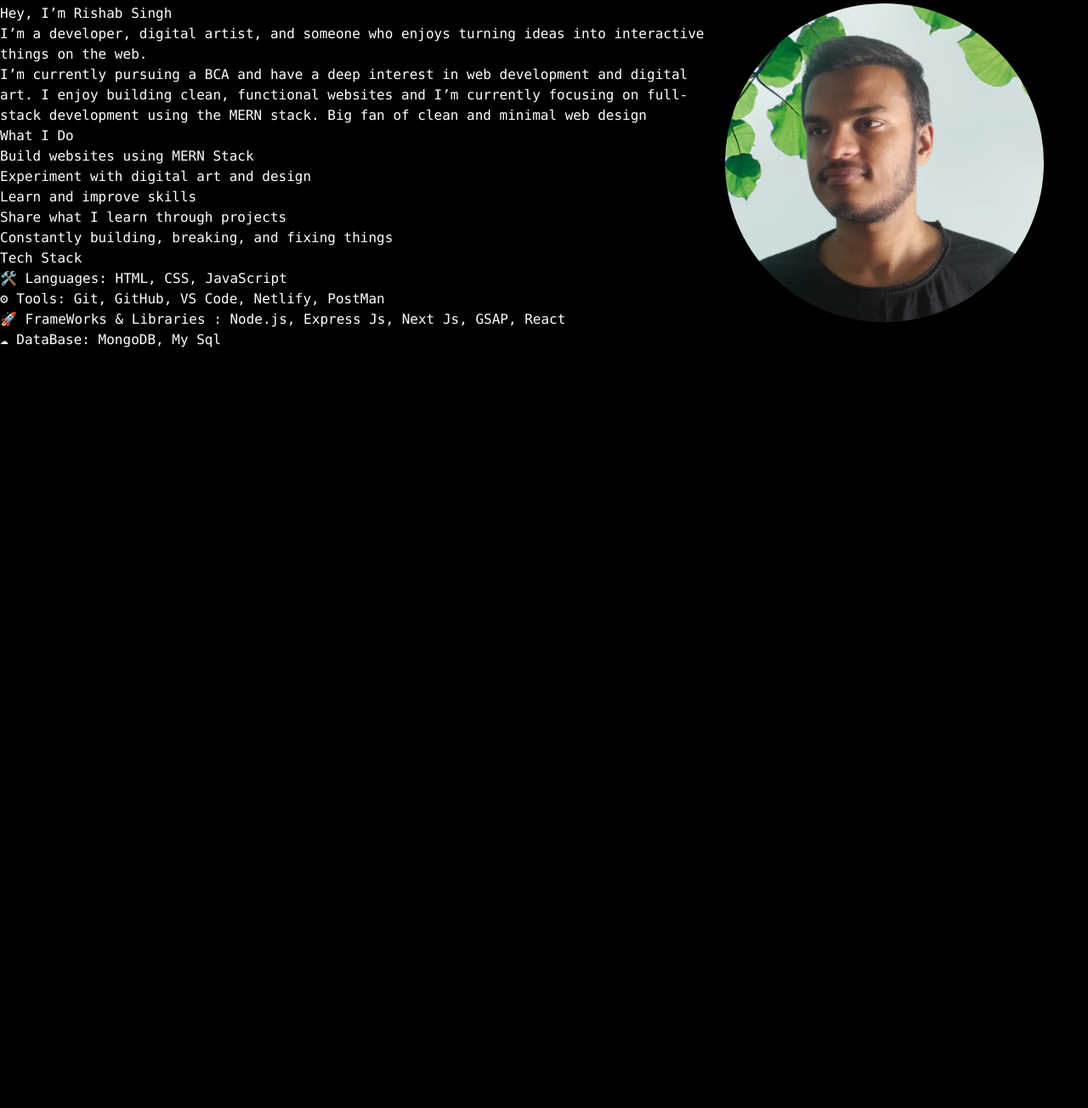
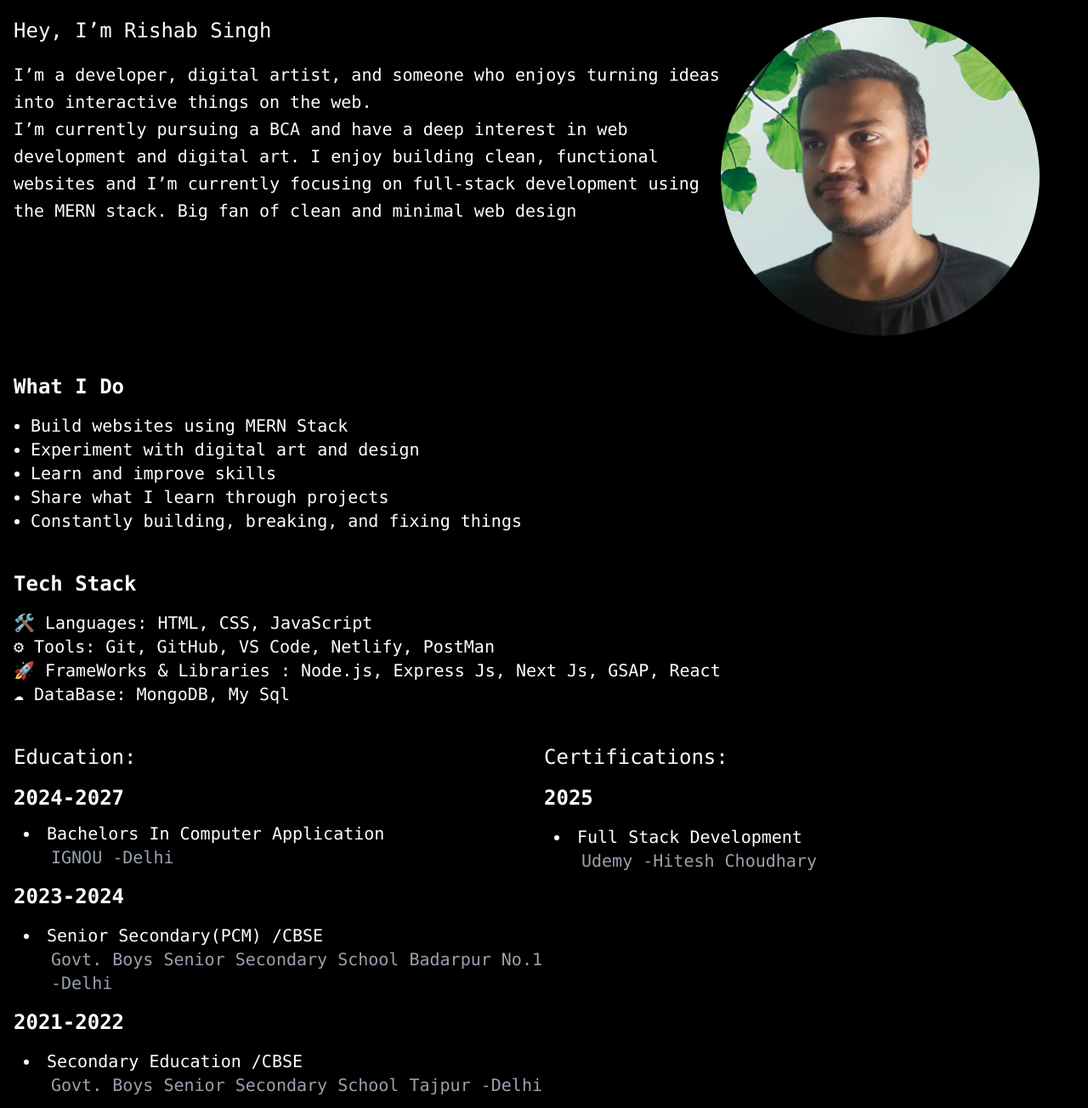
Before and after one commit to Rishabingh/portfolio_website, a website: page src/about.html in a window 1280 px wide. Shown: the part 96-1400 px from the top of the page at 85% size. Before the commit the page ends 800 px from the top, so only its background shows below. Drawn offline with Linux system fonts and the light colour scheme.

Commit message:
define about page structure

```diff
--- a/src/about.html
+++ b/src/about.html
@@ -47,25 +47,32 @@
             <li class="hover:bg-slate-600 p-2 rounded-sm"><a href="./blog.html" class="flex gap-x-2.5"><img src="./images/newspaper_24dp_E3E3E3_FILL0_wght400_GRAD0_opsz24.svg" alt=""> Blog</a></li>
         </ul>
       </div>
-<main>
+<main class="m-4">
 <div class="profile flex">
     <div class="left-profile flex-2/3 flex flex-col">
-        <span>
+        <span class="text-2xl">
             Hey, I’m Rishab Singh
         </span>
-        <span>
+        <span class="text-xl leading-8 mt-5">
             I’m a developer, digital artist, and someone who enjoys turning ideas into interactive things on the web.
         </span>
-        <span>
+        <span class="text-xl leading-8">
             I’m currently pursuing a BCA and have a deep interest in web development and digital art.
             I enjoy building clean, functional websites and I’m currently focusing on full-stack development using the MERN stack.
             Big fan of clean and minimal web design
         </span>
-        <span>
+    </div>
+    <div class="right-profile flex-1/3">
+        <img src="./images/final-my-image-about.png" alt="" class="aspect-square rounded-full">
+    </div>
+</div>
+
+<div class="mt-11">
+    <span class="text-2xl font-semibold mb-7">
         What I Do
     </span>
     <span>
-            <ul>
+        <ul class="mt-4 list-disc ml-5 text-xl mb-11">
             <li>Build websites using MERN Stack</li>
             <li>Experiment with digital art and design</li>
             <li>Learn and improve skills</li>
@@ -73,19 +80,43 @@
             <li>Constantly building, breaking, and fixing things</li>
         </ul>
     </span>
-        <span>Tech Stack</span>
+    <span class="text-2xl font-semibold">Tech Stack</span>
     <span>
-            <ul>
-                <li>🛠️ Languages: HTML, CSS, JavaScript</li>
-                <li>⚙ Tools: Git, GitHub, VS Code, Netlify, PostMan</li>
-                <li>🚀 FrameWorks & Libraries : Node.js, Express Js, Next Js, GSAP, React</li>
-                <li>☁ DataBase: MongoDB, My Sql</li>
+        <ul class="mt-4 text-xl">
+            <li>🛠️  Languages: HTML, CSS, JavaScript</li>
+            <li>⚙  Tools: Git, GitHub, VS Code, Netlify, PostMan</li>
+            <li>🚀  FrameWorks & Libraries : Node.js, Express Js, Next Js, GSAP, React</li>
+            <li>☁  DataBase: MongoDB, My Sql</li>
         </ul>
     </span>
+</div>
 
+<div class="education flex mt-11 text-xl">
+    <div class="flex-1/2 gap-3">
+        <div class="text-2xl mb-4">Education:</div>
+        <div class="mb-4">
+            <div class="text-2xl font-bold mb-3">2024-2027</div>
+            <li class="ml-3">Bachelors In Computer Application</li>
+            <div class="text-gray-400 ml-11">IGNOU -Delhi</div>
         </div>
-    <div class="right-profile flex-1/3">
-        <img src="./images/final-my-image-about.png" alt="" class="aspect-square rounded-full">
+        <div class="mb-4">
+            <div class="text-2xl font-bold mb-4">2023-2024</div>
+            <li class="ml-3">Senior Secondary(PCM) /CBSE</li>
+            <div class="text-gray-400 ml-11">Govt. Boys Senior Secondary School Badarpur No.1 -Delhi</div>
+        </div>
+        <div>
+            <div class="text-2xl font-bold mb-4">2021-2022</div>
+            <li class="ml-3">Secondary Education /CBSE</li>
+            <div class="ml-11 text-gray-400">Govt. Boys Senior Secondary School Tajpur -Delhi</div>
+        </div>
+    </div>
+    <div class="flex-1/2">
+        <div class="text-2xl mb-4">Certifications:</div>
+        <div>
+            <div class="text-2xl font-bold mb-4">2025</div>
+            <li class="ml-3">Full Stack Development</li>
+            <div class="ml-11 text-gray-400">Udemy -Hitesh Choudhary</div>
+        </div>
     </div>
 </div>
 </main>
```
Also changed, not shown: src/output.css. Lines whose indentation alone changed are shown as unchanged.
